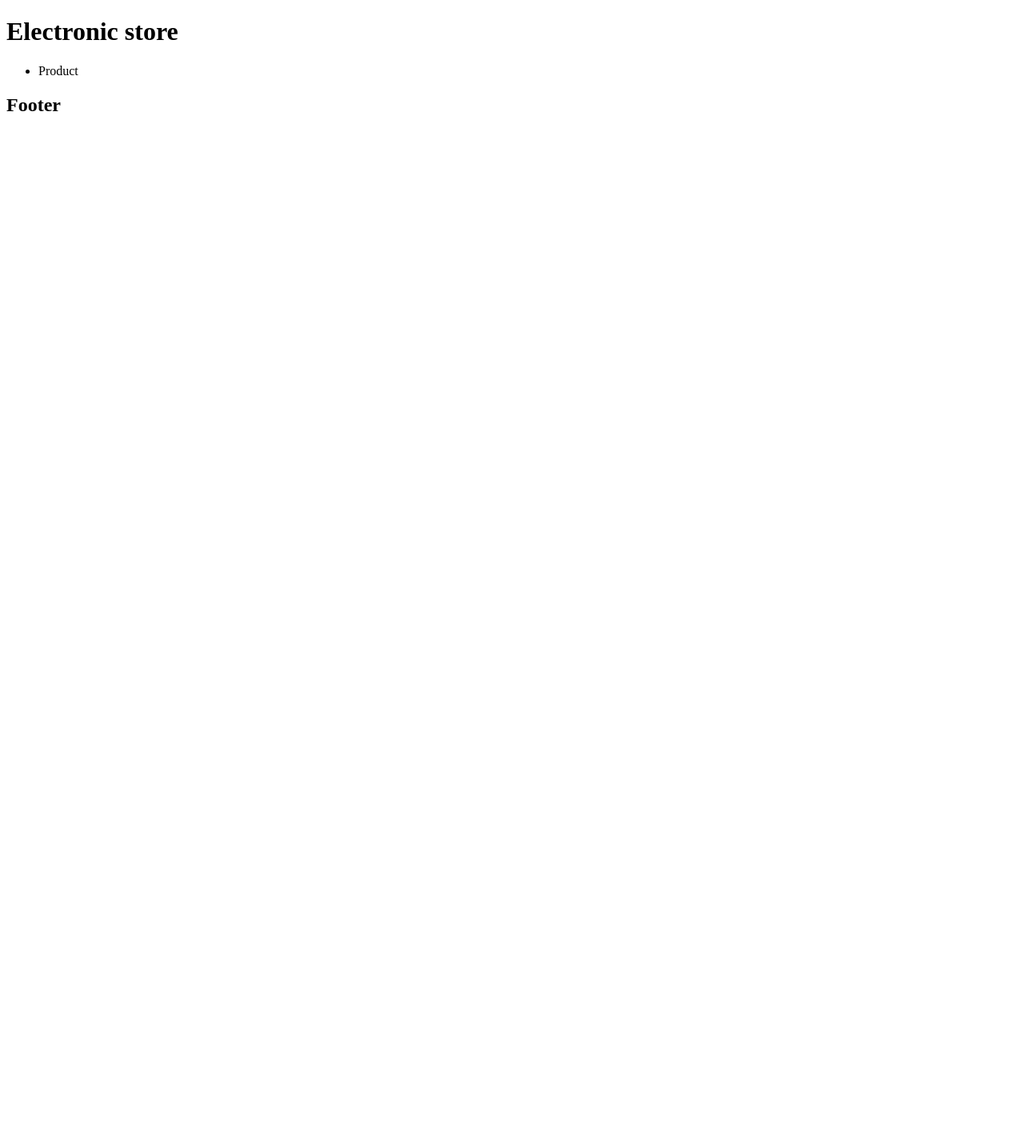
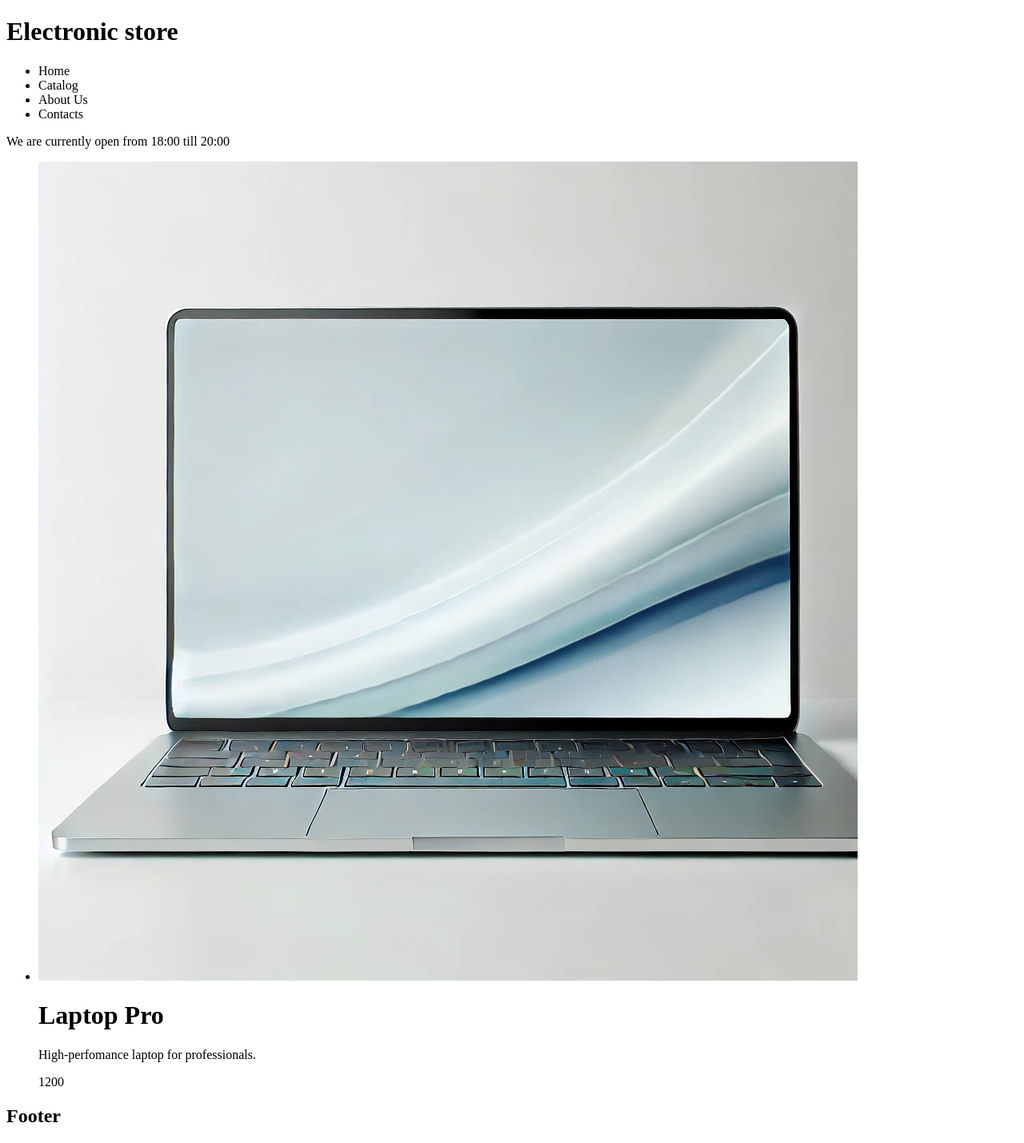
Before and after one commit to Maxdeoro/e-storeProjectReact, a React (Vite) app in the folder e-store/: page / in a window 1280 px wide. Shown: the whole page at 80% size. Before the commit the page ends 800 px from the top, so only its background shows below. Built offline with nearby package versions, Linux system fonts and the light colour scheme.

Commit message:
create structure of the app

```diff
--- a/e-store/src/App.jsx
+++ b/e-store/src/App.jsx
@@ -57,9 +57,36 @@ function App() {
 };
 
 function Header(){
+
+  const hours = new Date().getHours();
+
   return (
     <header>
       <h1>Electronic store</h1>
+      <nav>
+        <ul>
+          <li>
+            Home
+            <a href="#home"></a>
+          </li>
+          <li>
+            Catalog
+            <a href="#catalog"></a>
+          </li>
+          <li>
+            About Us
+            <a href="#aboutUs"></a>
+          </li>
+          <li>
+            Contacts
+            <a href="Contacts"></a>
+          </li>
+        </ul>
+      </nav>
+      <div>
+        <p>{hours >= 9 && hours <= 20 ? `We are currently open from ${hours}:00 till 20:00`
+          : `We are currently close, now there are ${hours}:00. We will work from 9:00 till 20:00`}</p>
+      </div>
     </header>
   );
 };
@@ -73,8 +100,16 @@ function Catalog(){
 };
 
 function Product(){
+  const products = {...productData};
   return (
-    <li>Product</li>
+    <li>
+      <img src={products[0].photoName} alt={products[0].name}></img>
+      <div>
+        <h1>{products[0].name}</h1>
+        <p>{products[0].description}</p>
+        <span>{products[0].price}</span>
+      </div>
+    </li>
   );
 };
 
```
